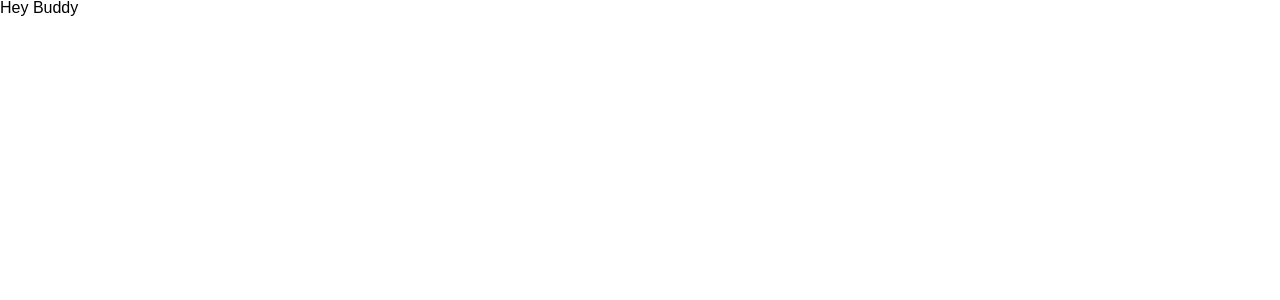
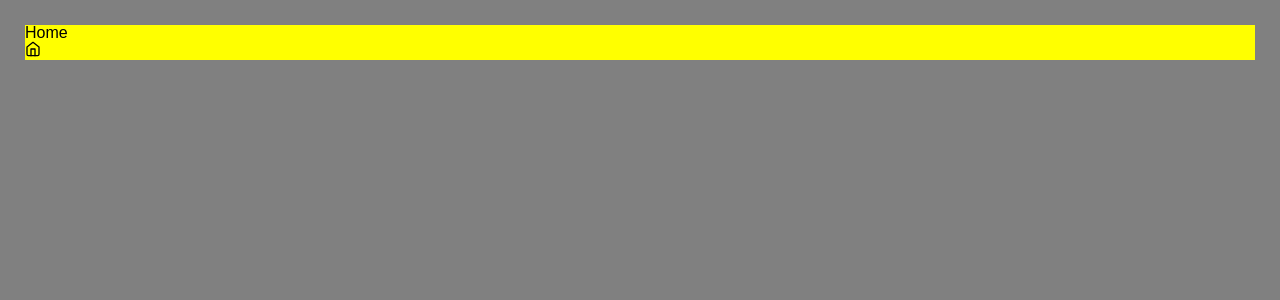
Before and after one commit to caragiulioni/streamshare, a React (Create React App) app: page / in a window 1280 px wide. Shown: the top 300 px of the page. Built offline with nearby package versions, Linux system fonts and the light colour scheme.

Commit message:
add FE dependancies, redux, home route  and site wrapper

```diff
--- a/package.json
+++ b/package.json
@@ -8,7 +8,11 @@
     "@testing-library/user-event": "^12.1.10",
     "react": "^17.0.2",
     "react-dom": "^17.0.2",
+    "react-icons": "^4.2.0",
+    "react-redux": "^7.2.3",
+    "react-router-dom": "^5.2.0",
     "react-scripts": "4.0.3",
+    "redux": "^4.0.5",
     "styled-components": "^5.2.3",
     "web-vitals": "^1.0.1"
   },
--- a/src/App.js
+++ b/src/App.js
@@ -1,12 +1,34 @@
 import React from "react";
+import { BrowserRouter, Route, Switch } from "react-router-dom";
 import styled from "styled-components";
+import GlobalStyles from "./Global";
 
+import Home from "./components/Home";
 function App() {
   return (
-    <div className="App">
-      <h1>Hey Buddy</h1>
-    </div>
+    <PageWrapper>
+      <GlobalStyles />
+      <BrowserRouter>
+        <Switch>
+          <Route exact path="/">
+            <Home />
+          </Route>
+        </Switch>
+      </BrowserRouter>
+    </PageWrapper>
   );
 }
 
 export default App;
+
+const PageWrapper = styled.main`
+  background-color: white;
+  margin: 10px 10px;
+
+  @media screen and (min-width: 700px) {
+    margin: 15px 15px;
+  }
+  @media screen and (min-width: 1080px) {
+    margin: 25px;
+  }
+`;
--- a/src/Global/index.js
+++ b/src/Global/index.js
@@ -4,8 +4,14 @@ const GlobalStyles = createGlobalStyle`
 //minify reset
 a,abbr,acronym,address,applet,article,aside,audio,b,big,blockquote,body,canvas,caption,center,cite,code,dd,del,details,dfn,div,dl,dt,em,embed,fieldset,figcaption,figure,footer,form,h1,h2,h3,h4,h5,h6,header,hgroup,html,i,iframe,img,ins,kbd,label,legend,li,mark,menu,nav,object,ol,output,p,pre,q,ruby,s,samp,section,small,span,strike,strong,sub,summary,sup,table,tbody,td,tfoot,th,thead,time,tr,tt,u,ul,var,video{margin:0;padding:0;border:0;font-size:100%;font:inherit;vertical-align:baseline}article,aside,details,figcaption,figure,footer,header,hgroup,menu,nav,section{display:block}body{line-height:1;font-family:Helvetica,sans-serif}ol,ul{list-style:none}blockquote,q{quotes:none}blockquote:after,blockquote:before,q:after,q:before{content:'';content:none}table{border-collapse:collapse;border-spacing:0}
 
+:root{
+    margin: 0;
+    padding: 0;
+}
 body{
     font-family: sans-serif;
+    background-color: grey;
+
 }
 ul{
     padding: 0;
--- /dev/null
+++ b/src/actions/actions.js
@@ -0,0 +1 @@
+export const createUser = (user) => ({ type: "SEND_NEW_USER_DATA", user });
--- /dev/null
+++ b/src/components/Home/index.js
@@ -0,0 +1,17 @@
+import React from "react";
+import styled from "styled-components";
+import { FiHome } from "react-icons/fi";
+const Home = () => {
+  return (
+    <Wrapper>
+      <h2>Home</h2>
+      <FiHome />
+    </Wrapper>
+  );
+};
+
+export default Home;
+
+const Wrapper = styled.section`
+  background-color: yellow;
+`;
--- a/src/index.js
+++ b/src/index.js
@@ -1,12 +1,17 @@
 import React from "react";
 import ReactDOM from "react-dom";
+import { createStore } from "redux";
+import { Provider } from "react-redux";
+import reducer from "./reducers";
 import App from "./App";
-import GlobalStyles from "./Global";
 
+const store = createStore(
+  reducer,
+  window.__REDUX_DEVTOOLS_EXTENSION__ && window.__REDUX_DEVTOOLS_EXTENSION__()
+);
 ReactDOM.render(
-  <>
-    <GlobalStyles />
+  <Provider store={store}>
     <App />
-  </>,
+  </Provider>,
   document.getElementById("root")
 );
--- /dev/null
+++ b/src/reducers/index.js
@@ -0,0 +1,10 @@
+const initialState = {};
+
+export default function userReducer(state = initialState, action) {
+  switch (action.type) {
+    case "SEND_NEW_USER_DATA": {
+    }
+    default:
+      return state;
+  }
+}
```
Also changed, not shown: src/components/Wrapper/index.js (added, +19 -0 lines), 1 other file (tests, documents, lock files or other folders).
